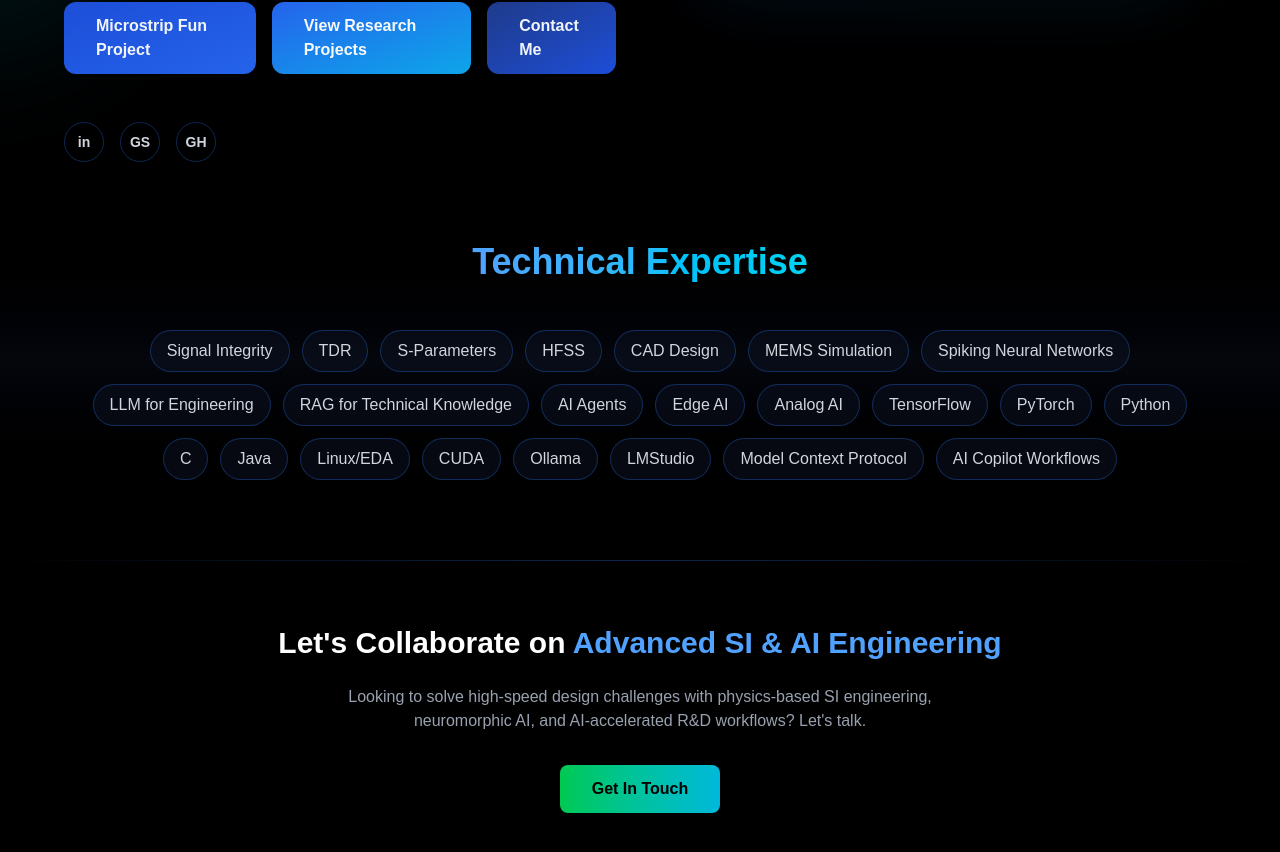
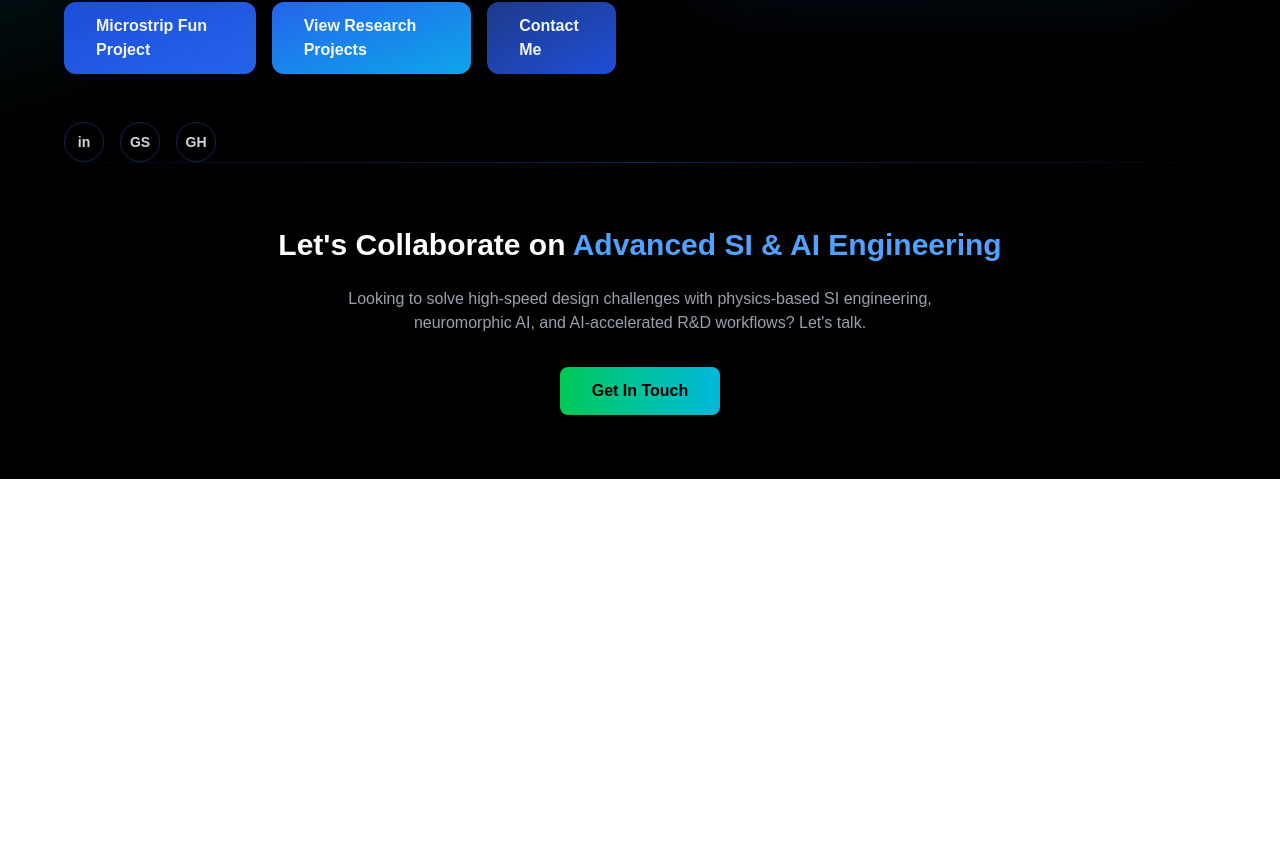
Before and after one commit to dryungtinghsieh-ui/ai-portfolio, a Next.js app: page / in a window 1280 px wide. Shown: the part 876-1728 px from the top of the page. After the commit the page ends 1355 px from the top, so only its background shows below. Built offline with nearby package versions, Linux system fonts and the light colour scheme.

Commit message:
Simplify hero section and remove technical expertise block

```diff
--- a/app/page.tsx
+++ b/app/page.tsx
@@ -2,37 +2,6 @@
 
 import { motion, useReducedMotion } from 'framer-motion';
 import Image from 'next/image';
-import { useState } from 'react';
-
-const expertiseTags = [
-  // Signal Integrity Core
-  'Signal Integrity',
-  'TDR',
-  'S-Parameters',
-  'HFSS',
-  'CAD Design',
-  'MEMS Simulation',
-  // AI & ML
-  'Spiking Neural Networks',
-  'LLM for Engineering',
-  'RAG for Technical Knowledge',
-  'AI Agents',
-  'Edge AI',
-  'Analog AI',
-  'TensorFlow',
-  'PyTorch',
-  // Software & Tools
-  'Python',
-  'C',
-  'Java',
-  'Linux/EDA',
-  'CUDA',
-  'Ollama',
-  'LMStudio',
-  // Model Context Protocol
-  'Model Context Protocol',
-  'AI Copilot Workflows',
-];
 
 const socials = [
   {
@@ -75,22 +44,6 @@ const itemVariants = {
   },
 };
 
-const tagVariants = {
-  hidden: { opacity: 0, scale: 0.8 },
-  visible: (index: number) => ({
-    opacity: 1,
-    scale: 1,
-    transition: {
-      delay: index * 0.04,
-      duration: 0.4,
-    },
-  }),
-  hover: {
-    scale: 1.05,
-    boxShadow: '0 0 20px rgba(59, 130, 246, 0.45)',
-    transition: { duration: 0.2 },
-  },
-};
 
 const ctaBaseClass =
   'inline-flex items-center justify-center self-center rounded-xl px-5 py-2.5 text-sm font-semibold transition-all duration-200 ease-in-out hover:shadow-[0_0_12px_rgba(59,130,246,0.4)] sm:px-8 sm:py-3 sm:text-base md:self-auto';
@@ -109,7 +62,8 @@ const softwareStack = [
   'Python',
   'C',
   'Java',
-  'Linux/EDA',
+  'Linux',
+  'EDA',
   'CUDA',
   'Ollama',
   'LMStudio',
@@ -123,7 +77,6 @@ const hardwareStack = [
 ];
 
 export default function Home() {
-  const [hoveredTag, setHoveredTag] = useState<number | null>(null);
   const reduceMotion = useReducedMotion();
 
   return (
@@ -343,47 +296,6 @@ export default function Home() {
           </motion.div>
         </section>
 
-        <section className="bg-gradient-to-b from-black via-slate-900/30 to-black px-4 py-20 sm:px-6 lg:px-8">
-          <div className="mx-auto max-w-6xl">
-            <motion.h2
-              initial={reduceMotion ? false : { opacity: 0 }}
-              whileInView={{ opacity: 1 }}
-              transition={{ duration: 0.6 }}
-              className="mb-12 text-center text-3xl font-bold sm:text-4xl"
-            >
-              <span className="bg-gradient-to-r from-blue-400 to-cyan-400 bg-clip-text text-transparent">
-                Technical Expertise
-              </span>
-            </motion.h2>
-
-            <motion.div
-              className="flex flex-wrap justify-center gap-3"
-              variants={containerVariants}
-              initial={reduceMotion ? false : 'hidden'}
-              whileInView="visible"
-              viewport={{ once: true, margin: '-100px' }}
-            >
-              {expertiseTags.map((tag, index) => (
-                <motion.div
-                  key={tag}
-                  custom={index}
-                  variants={tagVariants}
-                  whileHover={reduceMotion ? undefined : 'hover'}
-                  onHoverStart={() => setHoveredTag(index)}
-                  onHoverEnd={() => setHoveredTag(null)}
-                  className={`cursor-pointer rounded-full border px-4 py-2 transition-all duration-200 ${
-                    hoveredTag === index
-                      ? 'border-blue-400 bg-blue-600/40 text-blue-200'
-                      : 'border-blue-500/30 bg-slate-900/40 text-gray-300'
-                  }`}
-                >
-                  {tag}
-                </motion.div>
-              ))}
-            </motion.div>
-          </div>
-        </section>
-
         <div className="h-px bg-gradient-to-r from-transparent via-blue-500/30 to-transparent" />
 
         <section className="px-4 py-16 text-center sm:px-6 lg:px-8">
```
